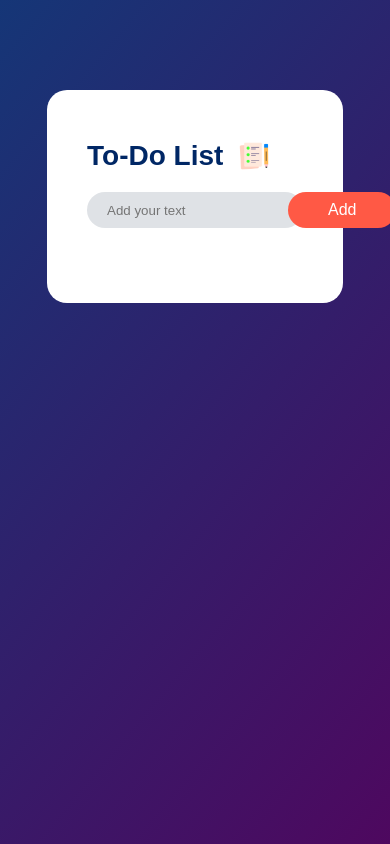
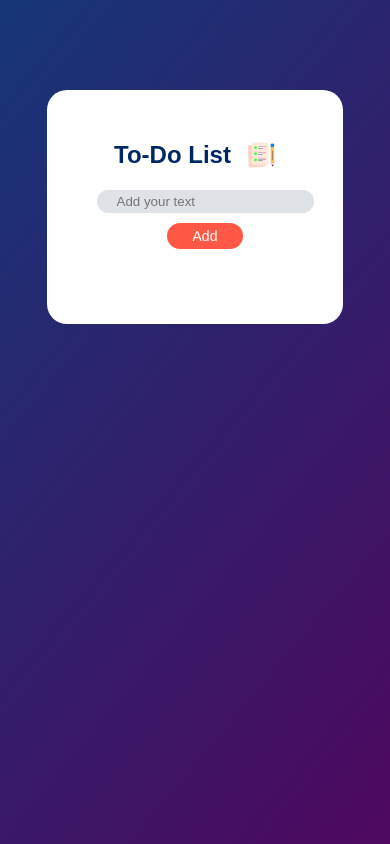
Before and after one commit to hsrah04/todolist, a plain HTML site: page index.html in a window 390 px wide. Drawn offline with Linux system fonts and the light colour scheme.

Commit message:
added responsiveness

```diff
--- a/style.css
+++ b/style.css
@@ -19,6 +19,7 @@
   background-color: #fff;
   max-width: 80%;
   border-radius: 20px;
+  overflow: hidden;
 }
 .todo-app-heading {
   display: flex;
@@ -107,3 +108,45 @@ ul li span {
 ul li span:hover {
   background: rgb(221, 222, 224);
 }
+
+/* media query */
+
+@media screen and (max-width: 600px) {
+  .todo-app-heading {
+    font-size: 24px;
+  }
+  .todo-app-image {
+    width: 30px;
+  }
+
+  .user-input {
+    padding-top: 4px;
+    padding-bottom: 4px;
+  }
+  .add-btn {
+    padding: 7px 32px;
+    font-size: 14px;
+  }
+}
+
+@media screen and (max-width: 460px) {
+  .user-input {
+    padding: 4px 20px;
+    border-radius: 30px;
+    background: rgb(223, 226, 230);
+    margin-bottom: 10px;
+  }
+  .add-btn {
+    padding: 5px 26px;
+  }
+
+  .input-div {
+    flex-direction: column;
+    background: rgb(255, 255, 255);
+  }
+
+  .todo-app-heading {
+    display: flex;
+    justify-content: center;
+  }
+}
```
